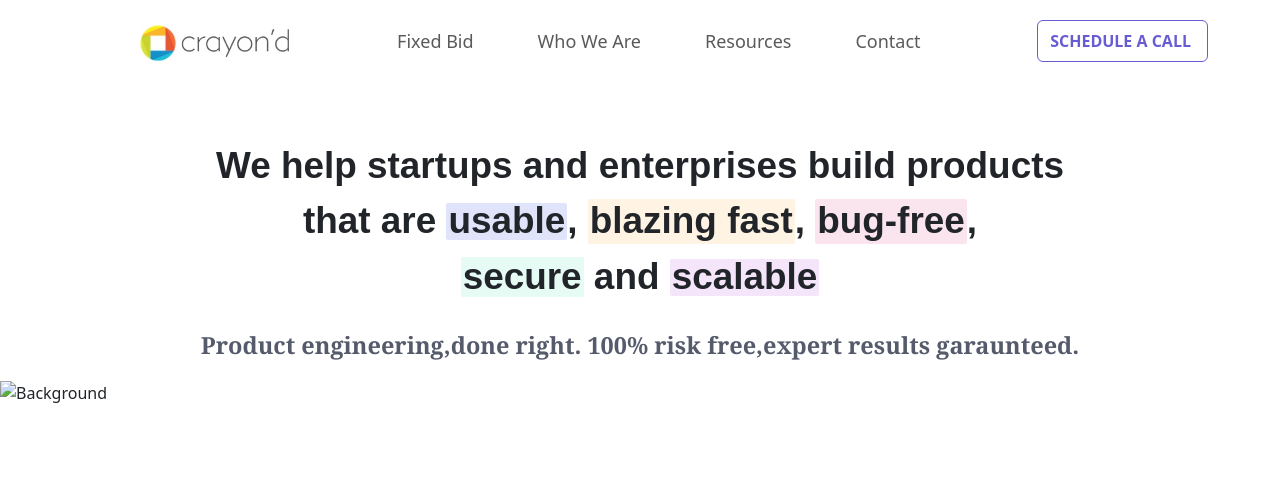
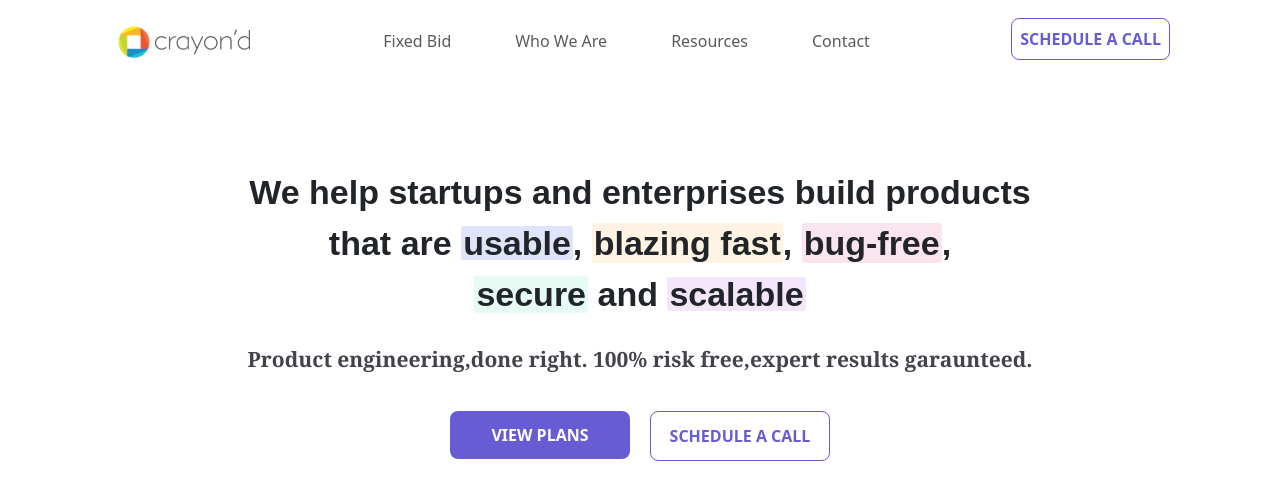
Before and after one commit to vaishnaviselvaraj05/Crayon-d, a plain HTML site: page index.html in a window 1280 px wide. Drawn offline with nearby package versions, Linux system fonts and the light colour scheme.

Commit message:
Add files via upload

```diff
--- a/index.html
+++ b/index.html
@@ -16,12 +16,14 @@
 
       #navbarNav{
         font-size: 18px;
+        font-weight: 500;
       }
 
       .btn-custom {
         border-color: #685cd4;
         color: #685cd4;
         transition: all 0.3s ease;
+        border-radius: 0;
       }
 
       .btn-custom:hover,
@@ -31,6 +33,7 @@
         color: white !important;
         border-color: #685cd4 !important;
         box-shadow: none !important;
+
       }
 
       .para{
@@ -43,7 +46,7 @@
       }
 
       .para h1{
-        font-size: 36.9px;
+        font-size: 34px;
         font-weight: bolder;
         line-height: 1.5;
         margin-bottom: 0;
@@ -63,21 +66,68 @@
         text-align: center;
         font-weight: bold;
         font-family:Cambria, Cochin, Georgia, Times, 'Times New Roman', serif;
-        color: #565b6c;
-        font-size: 23.5px;
+        color: #43434b;
+        font-size: 21px;
       }
 
-    .highlight-1 { background-color: #E0E4FA; padding: 0 2px; line-height: 1;}
+      .btn-gradient {
+      background: linear-gradient(135deg, #685cd4, #685cd4);
+      color: white;
+      border: none;
+    }
+
+    .btn-gradient:hover {
+      opacity: 0.9;
+      color: white;
+    }
+
+    .btn-outline-purple {
+      color: #685cd4;
+      border: 1px solid #685cd4;
+      background-color: white;
+    }
+
+    .btn-outline-purple:hover {
+      background-color: #f0f0ff;
+      color: #685cd4;
+    }
+
+    .btn {
+      font-weight: bold;
+      text-transform: uppercase;
+      border-radius: 8px;
+      padding: 12px 24px;
+    }
+
+    .button-container {
+      display: flex;
+      gap: 20px;
+      padding: 20px;
+    }
+
+    .btn-equal {
+      width: 180px;
+      height: 48px;
+      display: flex;
+      justify-content: center;
+      align-items: center;
+      text-align: center;
+    }
+
+
+
+
+    .highlight-1 { background-color: #E0E4FA; padding : 0 2px; line-height: 1;}
     .highlight-2 { background-color: #FFF3E4; padding: 0 2px; line-height: 1.2;}
     .highlight-3 { background-color: #FAE5EF; padding: 0 2px; line-height: 1.2;}
     .highlight-4 { background-color: #E5FBF3; padding: 0 2px; line-height: 1.1;}
     .highlight-5 { background-color: #F5E5FB; padding: 0 2px; line-height: 1.0;}
 
     </style>
-      <nav class="navbar navbar-expand-lg navbar-light mt-2 ms-4 me-1">
+      <nav class="navbar navbar-expand-lg navbar-light mt-2 ms-4 me-5">
         <div class="container">
           <a class="navbar-brand fw-bold ms-5 mt-1" href="#">
-          <img src="logo-crayond@2x.jpg" alt="Crayon'd Logo" height="36" />
+          <img src="logo-crayond@2x.jpg" alt="Crayon'd Logo" height="32" />
         </a>
           <button
           class="navbar-toggler"
@@ -90,7 +140,7 @@
         <span class="navbar-toggler-icon"></span>
         </button>
       <div class="collapse navbar-collapse" id="navbarNav">
-        <ul class="navbar-nav mx-auto">
+        <ul class="navbar-nav mx-auto fs-6 pt-1">
           <li class="nav-item me-5">
             <a class="nav-link" href="#">Fixed Bid</a>
           </li>
@@ -106,11 +156,11 @@
         </ul>
       </div>
       <div>
-        <a class="btn btn-outline-primary btn-custom pe-3 py-2 fw-bold" href="#">SCHEDULE A CALL</a>
+        <a class="btn btn-outline-primary btn-custom px-2 py-2 me-3 fw-bold" href="#">SCHEDULE A CALL</a>
       </div>
         </div>
       </nav>
-      <div class="para fw-bold mt-5 pt-3 px-auto">
+      <div class="para fw-bold mt-5 pt-5 px-auto">
       <h1>
       We help startups and enterprises build products<br>
       that are
@@ -123,7 +173,13 @@
       </div>
       <div class="Hero-Section mt-4">
         <p>Product engineering,done right. 100% risk free,expert results garaunteed.</p>
-        <img src="heroSection_1.svg" alt="Background">
+      <div class="button-container d-flex justify-content-center my-2">
+        <button class="btn btn-gradient btn-custom px-3 py-4 btn-equal fw-bold" href="#">VIEW PLANS</button>
+        <button class="btn btn-outline-primary btn-custom px-3 py-4 btn-equal fw-bold" href="#">SCHEDULE A CALL</button>
+      </div>
+      </div>
+      <div class="container-ms-5">
+         <img src="heroSection_1.svg" style="margin-top: -40px; margin-left: -102px;">
       </div>
 
     </body>
```
